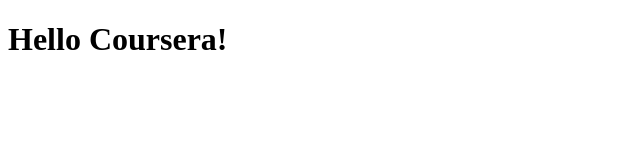
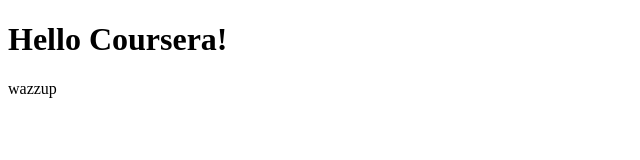
Before and after one commit to sxcky/coursera-test, a plain HTML site: page site/index.html in a window 1280 px wide. Shown: the full height of the page, 0-640 px from the left. Drawn offline with Linux system fonts and the light colour scheme.

Commit message:
Small addition to the content

```diff
--- a/site/index.html
+++ b/site/index.html
@@ -7,5 +7,7 @@
 </head>
 <body>
     <h1>Hello Coursera!</h1>
+
+    <p>wazzup</p>
 </body>
 </html>
```
